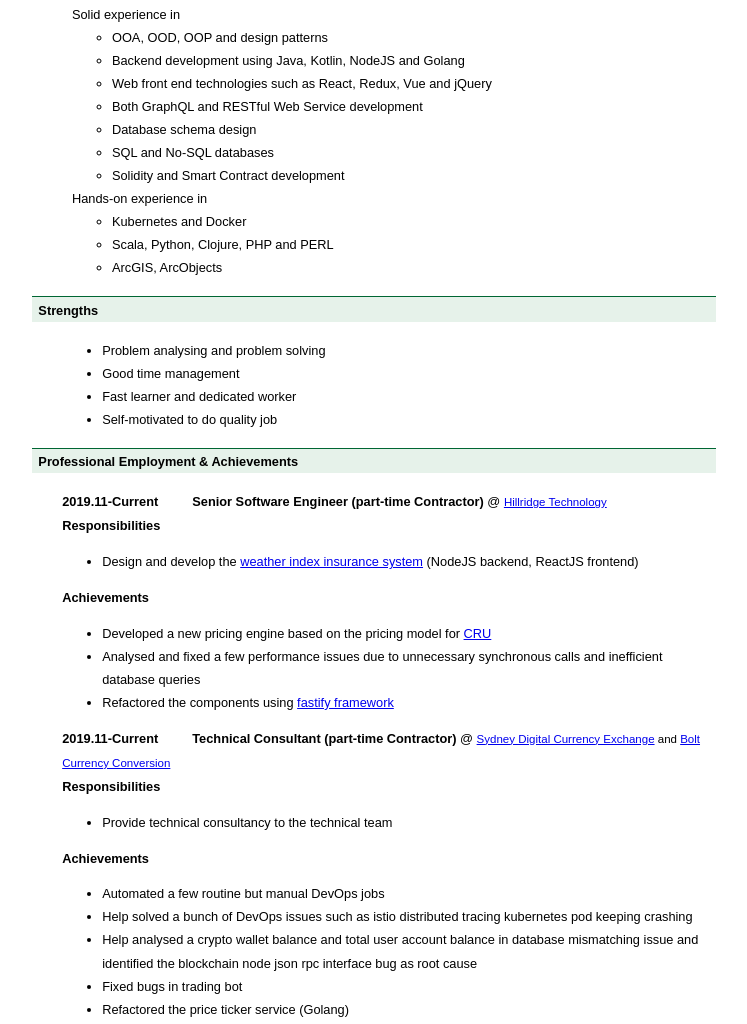
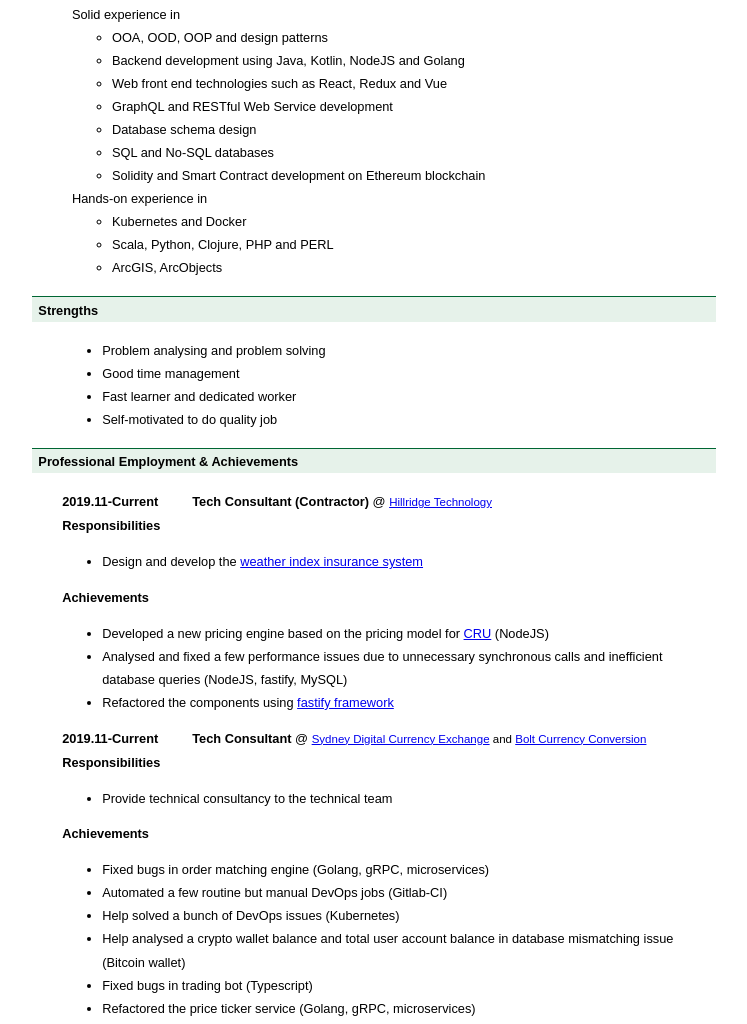
Before and after one commit to fyang1024/cv, a plain HTML site: page index.html in a window 1280 px wide. Shown: the part 272-1296 px from the top of the page, without its empty margins (266-1013 px from the left). Drawn offline with Linux system fonts and the light colour scheme.

Commit message:
Update resume

```diff
--- a/index.html
+++ b/index.html
@@ -65,11 +65,11 @@
       <ul>
         <li>OOA, OOD, OOP and design patterns</li>
         <li>Backend development using Java, Kotlin, NodeJS and Golang</li>
-        <li>Web front end technologies such as React, Redux, Vue and jQuery</li>
-        <li>Both GraphQL and RESTful Web Service development</li>
+        <li>Web front end technologies such as React, Redux and Vue</li>
+        <li>GraphQL and RESTful Web Service development</li>
         <li>Database schema design</li>
         <li>SQL and No-SQL databases</li>
-        <li>Solidity and Smart Contract development</li>
+        <li>Solidity and Smart Contract development on Ethereum blockchain</li>
       </ul>
     </li>
     <li>Hands-on experience in
@@ -92,23 +92,23 @@
   <h4>Professional Employment & Achievements</h4>
   <div class="content">
     <div>
-      <strong>2019.11-Current</strong><span class="role" style="padding-left:9mm">Senior Software Engineer (part-time Contractor)</span> @
+      <strong>2019.11-Current</strong><span class="role" style="padding-left:9mm">Tech Consultant (Contractor)</span> @
       <span class="employer">
 			<a href="https://hillridge.com.au/" target="_blank">Hillridge Technology</a>
 		</span>
     </div>
     <strong>Responsibilities</strong>
     <ul>
-      <li>Design and develop the <a href="https://terra.hillridge.com.au" target="_blank">weather index insurance system</a> (NodeJS backend, ReactJS frontend)</li>
+      <li>Design and develop the <a href="https://terra.hillridge.com.au" target="_blank">weather index insurance system</a></li>
     </ul>
     <strong>Achievements</strong>
     <ul>
-      <li>Developed a new pricing engine based on the pricing model for <a href="https://cropriskunderwriting.com.au/">CRU</a></li>
-      <li>Analysed and fixed a few performance issues due to unnecessary synchronous calls and inefficient database queries</li>
+      <li>Developed a new pricing engine based on the pricing model for <a href="https://cropriskunderwriting.com.au/">CRU</a> (NodeJS)</li>
+      <li>Analysed and fixed a few performance issues due to unnecessary synchronous calls and inefficient database queries (NodeJS, fastify, MySQL)</li>
       <li>Refactored the components using <a href="https://www.fastify.io/">fastify framework</a></li>
     </ul>
     <div>
-      <strong>2019.11-Current</strong><span class="role" style="padding-left:9mm">Technical Consultant (part-time Contractor)</span> @
+      <strong>2019.11-Current</strong><span class="role" style="padding-left:9mm">Tech Consultant</span> @
       <span class="employer">
 			<a href="https://exchange.sdce.com.au/" target="_blank">Sydney Digital Currency Exchange</a> and <a href="https://www.boltcc.com.au/" target="_blank">Bolt Currency Conversion</a>
 		</span>
@@ -119,11 +119,12 @@
     </ul>
     <strong>Achievements</strong>
     <ul>
-      <li>Automated a few routine but manual DevOps jobs</li>
-      <li>Help solved a bunch of DevOps issues such as istio distributed tracing kubernetes pod keeping crashing</li>
-      <li>Help analysed a crypto wallet balance and total user account balance in database mismatching issue and identified the blockchain node json rpc interface bug as root cause</li>
-      <li>Fixed bugs in trading bot</li>
-      <li>Refactored the price ticker service (Golang)</li>
+      <li>Fixed bugs in order matching engine (Golang, gRPC, microservices)</li>
+      <li>Automated a few routine but manual DevOps jobs (Gitlab-CI)</li>
+      <li>Help solved a bunch of DevOps issues (Kubernetes)</li>
+      <li>Help analysed a crypto wallet balance and total user account balance in database mismatching issue (Bitcoin wallet)</li>
+      <li>Fixed bugs in trading bot (Typescript)</li>
+      <li>Refactored the price ticker service (Golang, gRPC, microservices)</li>
     </ul>
     <div>
       <strong>2019.03-2020.01</strong><span class="role" style="padding-left:9mm">Senior Software Engineer (Contractor)</span> @
@@ -168,7 +169,7 @@
     <ul>
       <li>Design and implemented <a href="https://tokens.3blox.io" target="_blank">tokens.3blox.io</a> app
         as <a href="https://coinlist.co/build/0x" target="_blank">CoinList 0x hackathon</a> project</li>
-      <li>Design and implemented <a href="https://faceworths.net" target="_blank">FaceWorths.net</a> dApp on Tron network
+      <li>Design and implemented FaceWorths dApp on Tron network
         as <a href="https://tronaccelerator.io" target="_blank">Tron Accelerator</a> project and won 3000 USD excellence award</li>
     </ul>
     <div>
```
